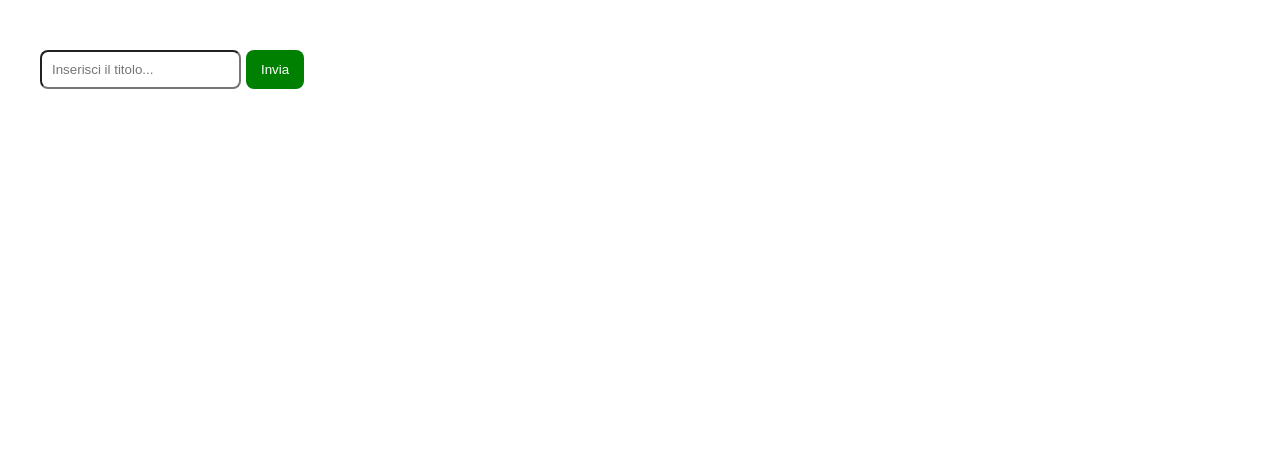
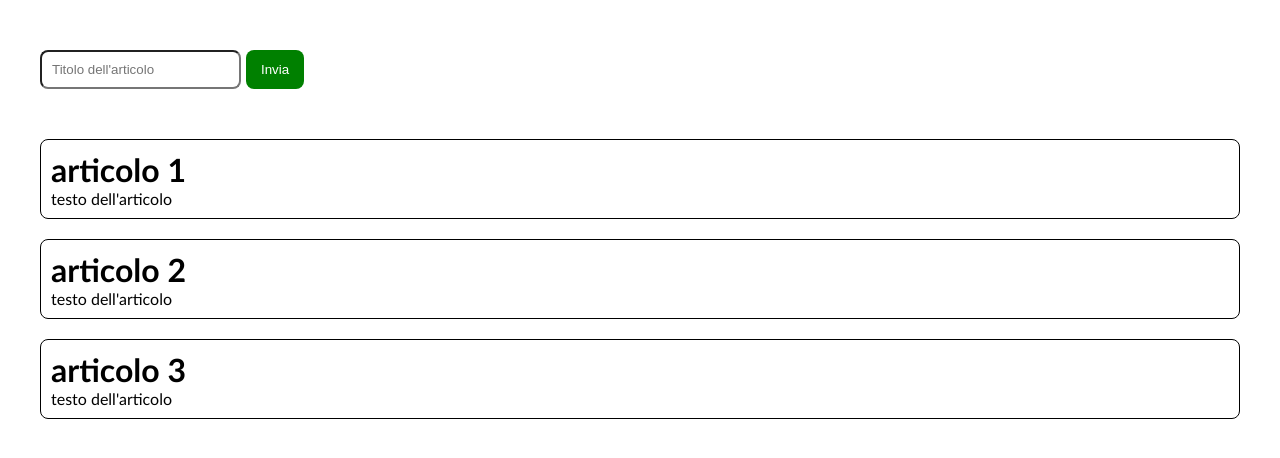
Before and after one commit to nicolaparutto/react-form, a React (Vite) app: page / in a window 1280 px wide. Shown: the top 458 px of the page. Built offline with nearby package versions, Linux system fonts and the light colour scheme.

Commit message:
feat: possibility, when submitting, to generate a new article

```diff
--- a/src/components/form.jsx
+++ b/src/components/form.jsx
@@ -1,11 +1,39 @@
+import { useState } from "react";
+const articles = [
+   "articolo 1",
+   "articolo 2",
+   "articolo 3"
+]
 function Form() {
+   const [articlesList, setArticlesList] = useState(articles);
+   const [newArticle, setNewArticle] = useState("")
+
+   const handlerSubmit = (e) => {
+      e.preventDefault();
+      const newArticlesList = [newArticle, ...articlesList]
+      setArticlesList(newArticlesList)
+   }
 
    return (
      <div className="container form-container">
-      <form action="">
-         <input type="text" placeholder="Inserisci il titolo..."/>
-         <button className="btn">Invia</button>
+      <form action="" onSubmit={handlerSubmit}>
+         <input
+         type="text"
+         placeholder="Titolo dell'articolo"
+         value={newArticle}
+         onChange={(e) => setNewArticle( e.target.value)}
+         required/>
+         <button className="btn" type="submit">Invia</button>
       </form>
+
+      <div className="articles-section">
+         {articlesList.map((article, index) => (
+               <div key={index} className="article">
+                  <h1>{article}</h1>
+                  <p>testo dell'articolo</p>
+               </div>
+         ))}
+      </div>
      </div>
    )
  }
--- a/src/index.css
+++ b/src/index.css
@@ -21,6 +21,11 @@ body{
   background-color: green;
   padding: 12px 15px;
   color: #fff;
+  cursor: pointer;
+
+  &:hover{
+    background-color: rgb(0, 68, 0);
+  }
 }
 
 /*form style*/
@@ -33,3 +38,15 @@ form input{
   border-radius: 8px;
   margin-right: 5px;
 }
+
+/* articles style */
+.articles-section{
+  margin-top: 50px;
+}
+
+.article{
+  border: 1px solid #000;
+  border-radius: 8px;
+  margin-bottom: 20px;
+  padding: 10px;
+}
```
